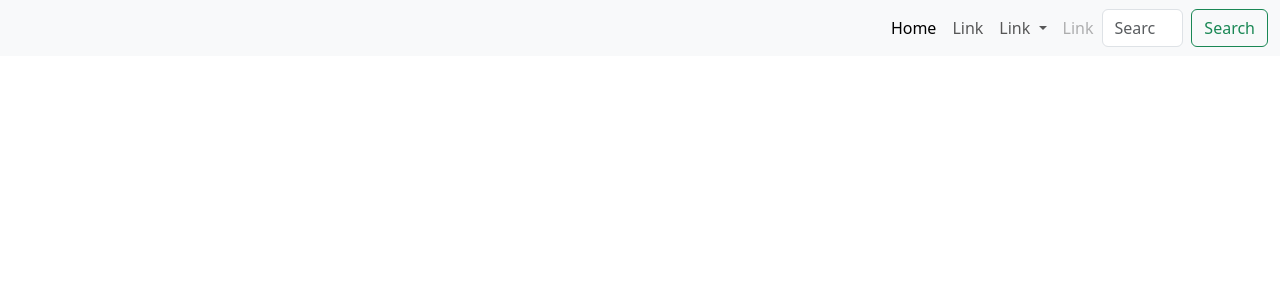
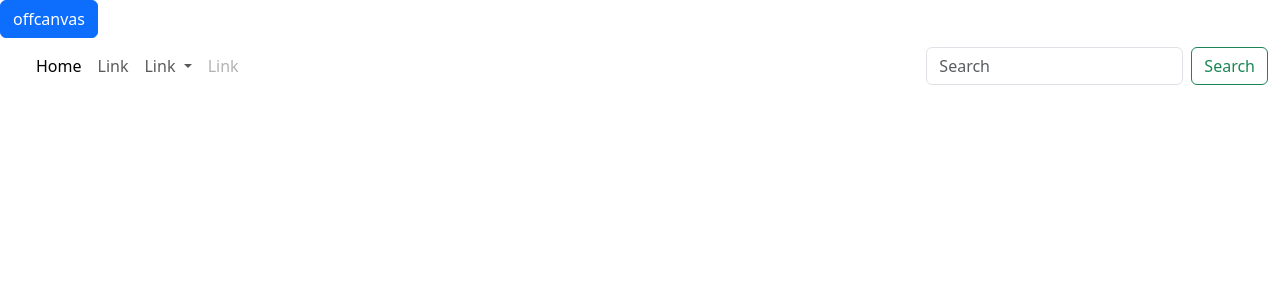
Before and after one commit to Isoo-Pal/websiteClone, a Django app: page / in a window 1280 px wide. Shown: the top 300 px of the page. Run offline with Django 4.2, Linux system fonts and the light colour scheme.

Commit message:
app creation,templates, static

```diff
--- a/theLallanTop/myapp/templates/myapp/inc/navbar.html
+++ b/theLallanTop/myapp/templates/myapp/inc/navbar.html
@@ -1,8 +1,17 @@
-<nav class="navbar navbar-expand-lg bg-body-tertiary">
+<div class="offcanvas offcanvas-start" id="demo" >
+  <div class="offcanvas-header">
+  </div>
+  <div class="offcanvas-body">
+    <p>some text</p>
+    <p>some text</p>
+    <p>some text</p>
+  </div>
+</div>
+<button class="btn btn-primary" type="button" data-bs-toggle= "offcanvas" data-bs-target="#demo">
+  offcanvas
+</button>
+<nav class="navbar navbar-expand-lg bg-light-color ms-3">
     <div class="container-fluid">
-        <div class="container">
-
-        </div>
       <div class="collapse navbar-collapse" id="navbarScroll">
         <ul class="navbar-nav me-auto my-2 my-lg-0 navbar-nav-scroll" style="--bs-scroll-height: 100px;">
           <li class="nav-item">
```
Also changed, not shown: theLallanTop/myapp/static/images/logo.webp (added), theLallanTop/myapp/templates/myapp/inc/header.html (added).
